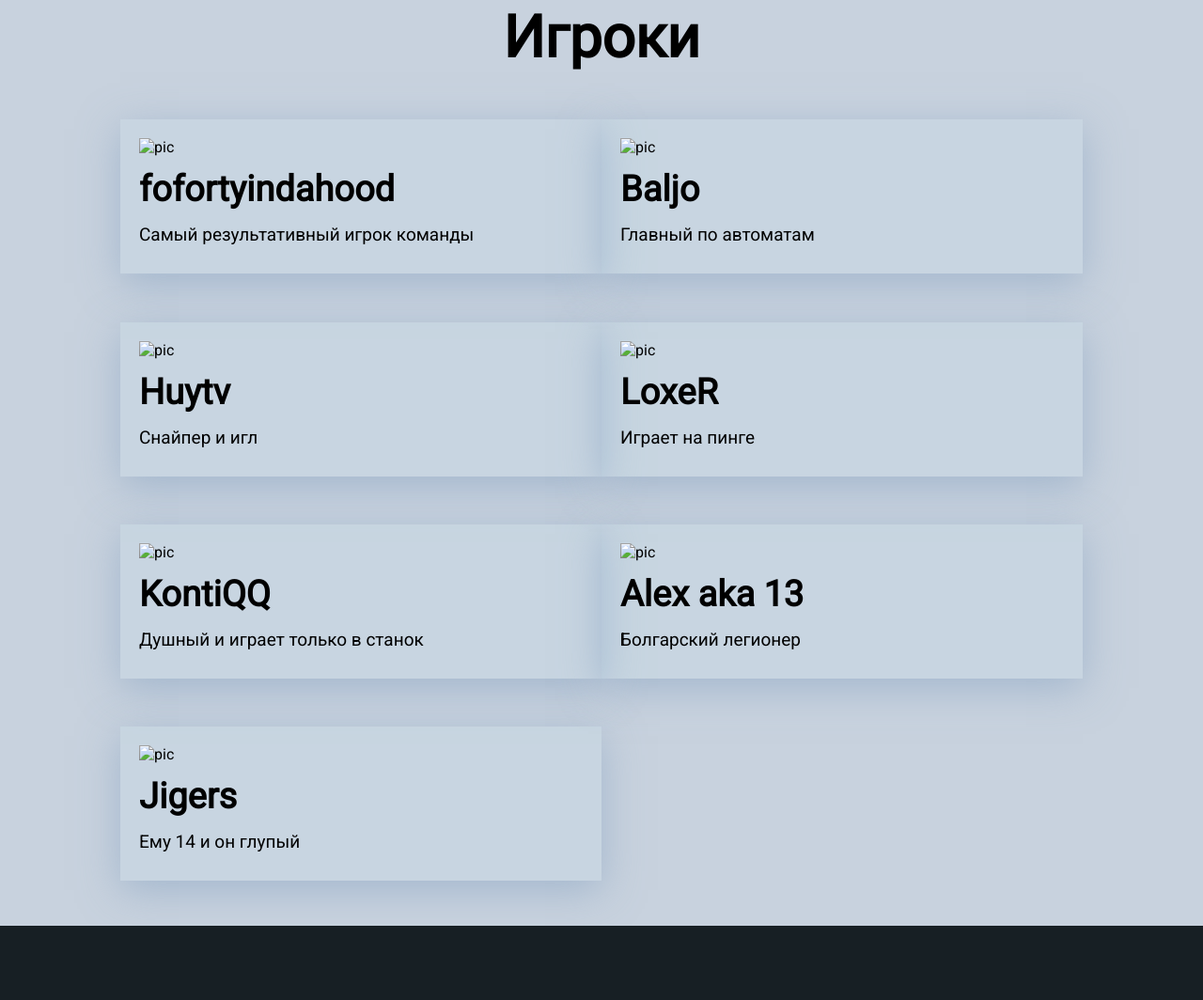
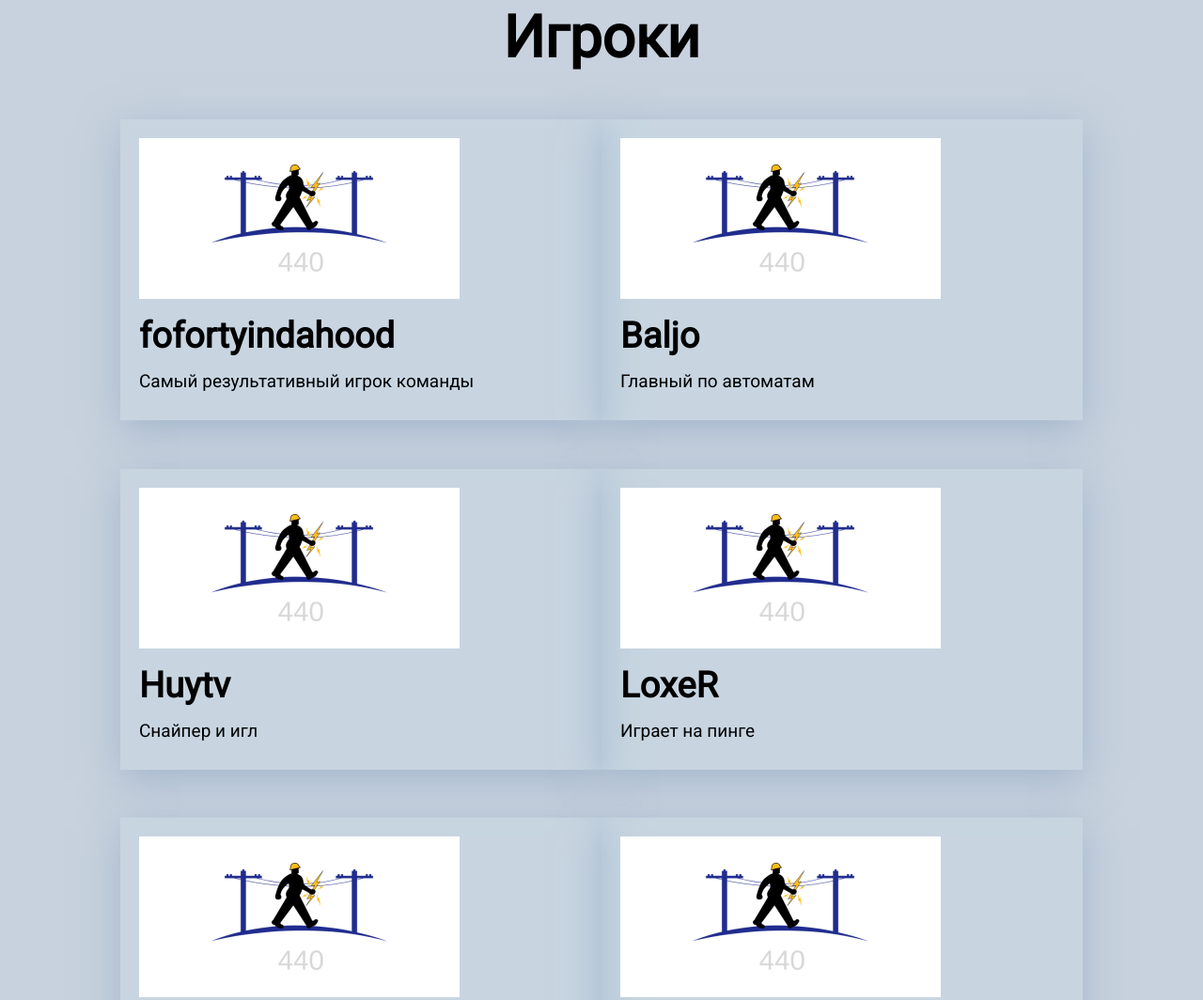
Before and after one commit to F0f0rty/440gaming, a plain HTML site: page index.html in a window 1280 px wide. Shown: the part 1645-2709 px from the top of the page at 94% size. Before the commit the page ends 2630 px from the top, so only its background shows below. Drawn offline with Linux system fonts and the light colour scheme; the site is published under a folder, as on GitHub Pages, so addresses that start at the root find nothing; files whose address does not match are found by name.

Commit message:
Update index.html

```diff
--- a/index.html
+++ b/index.html
@@ -51,13 +51,13 @@
         <div class="gamers-cards-wrapper">
           <!-- card -->
           <div class="card">
-            <img class="card-image" src="/image/Gamers/gamer.png" alt="pic" />
+            <img class="card-image" src="./image/Gamers/gamer.png" alt="pic" />
             <h3 class="card-title">fofortyindahood</h3>
             <p>Самый результативный игрок команды</p>
           </div>
 
           <div class="card">
-            <img class="card-image" src="/image/Gamers/gamer.png" alt="pic" />
+            <img class="card-image" src="./image/Gamers/gamer.png" alt="pic" />
             <h3 class="card-title">Baljo</h3>
             <p>Главный по автоматам</p>
           </div>
@@ -65,14 +65,14 @@
           <!-- card -->
 
           <div class="card">
-            <img class="card-image" src="/image/Gamers/gamer.png" alt="pic" />
+            <img class="card-image" src="./image/Gamers/gamer.png" alt="pic" />
             <h3 class="card-title">Huytv</h3>
             <p>Снайпер и игл</p>
           </div>
           <!-- card -->
 
           <div class="card">
-            <img class="card-image" src="/image/Gamers/gamer.png" alt="pic" />
+            <img class="card-image" src="./image/Gamers/gamer.png" alt="pic" />
             <h3 class="card-title">LoxeR</h3>
             <p>Играет на пинге</p>
           </div>
@@ -80,7 +80,7 @@
           <!-- card -->
 
           <div class="card">
-            <img class="card-image" src="/image/Gamers/gamer.png" alt="pic" />
+            <img class="card-image" src="./image/Gamers/gamer.png" alt="pic" />
             <h3 class="card-title">KontiQQ</h3>
             <p>Душный и играет только в станок</p>
           </div>
@@ -88,13 +88,13 @@
           <!-- card -->
 
           <div class="card">
-            <img class="card-image" src="/image/Gamers/gamer.png" alt="pic" />
+            <img class="card-image" src="./image/Gamers/gamer.png" alt="pic" />
             <h3 class="card-title">Alex aka 13</h3>
             <p>Болгарский легионер</p>
           </div>
 
           <div class="card">
-            <img class="card-image" src="/image/Gamers/gamer.png" alt="pic" />
+            <img class="card-image" src="./image/Gamers/gamer.png" alt="pic" />
             <h3 class="card-title">Jigers</h3>
             <p>Ему 14 и он глупый</p>
           </div>
```
